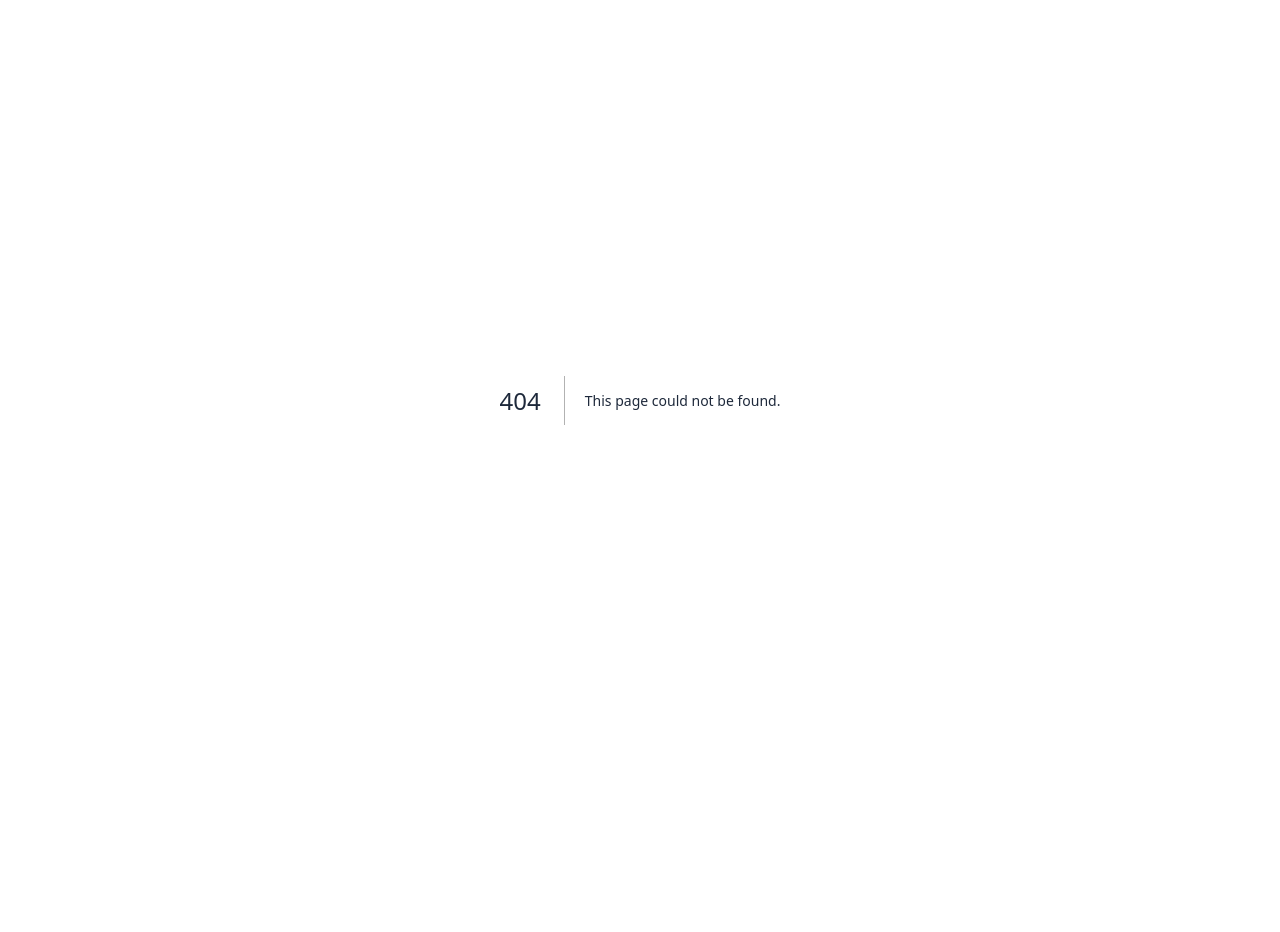
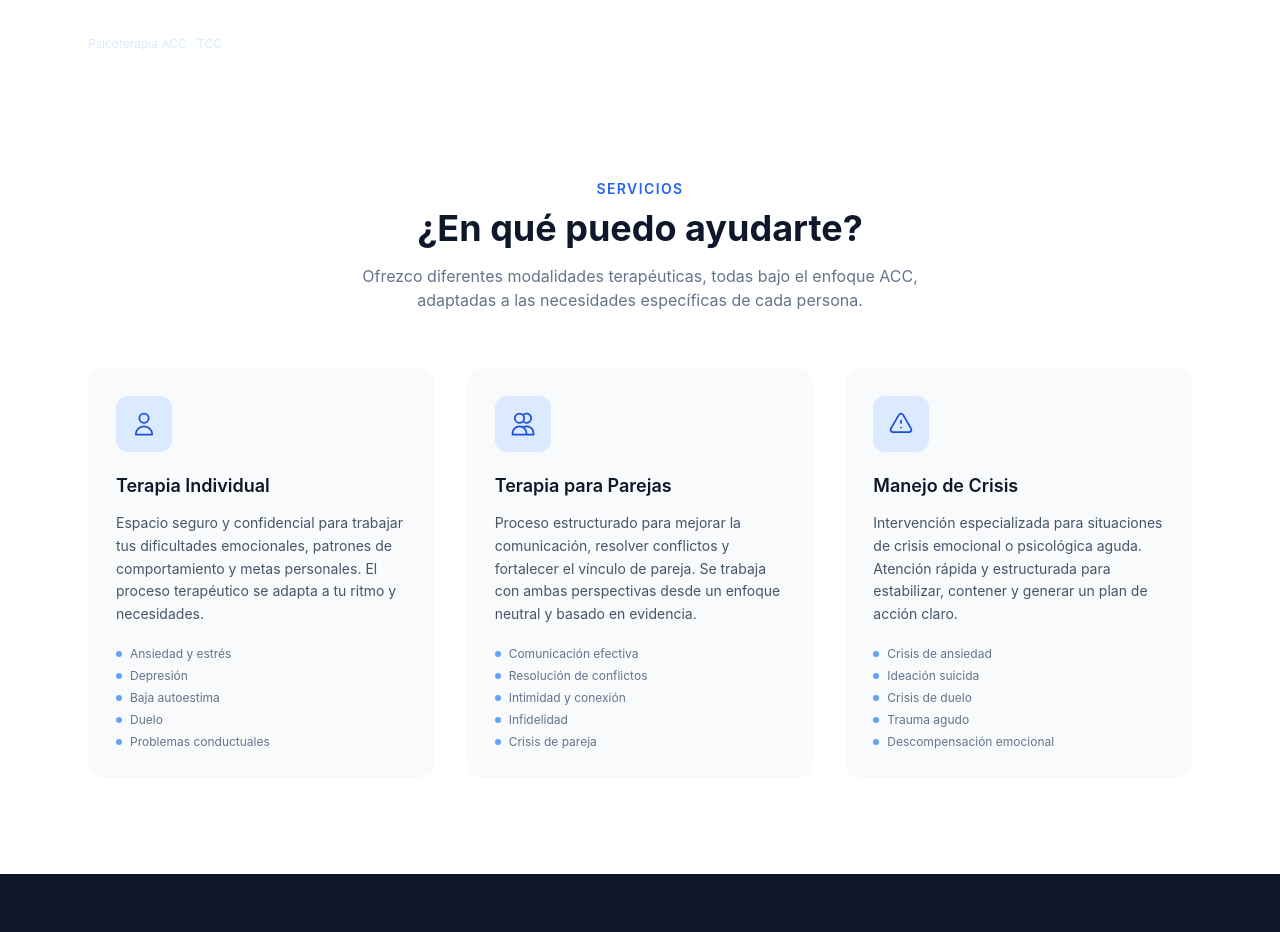
Before and after one commit to novumarketing/sebastian-psicologia, a Next.js app: page /servicios in a window 1280 px wide. Before the commit this address had no page. Shown: the top 932 px of the page. Before the commit the page ends 800 px from the top, so only its background shows below. Built offline with nearby package versions, Linux system fonts and the light colour scheme.

Commit message:
feat: add app/servicios/page.tsx

```diff
--- /dev/null
+++ b/app/servicios/page.tsx
@@ -0,0 +1,20 @@
+import Navbar from '@/components/Navbar'
+import Services from '@/components/Services'
+import Footer from '@/components/Footer'
+
+export const metadata = {
+  title: 'Servicios | Mtro. Sebastián Escorza',
+  description: 'Terapia individual, de pareja y manejo de crisis en Pachuca, Hidalgo.',
+}
+
+export default function ServiciosPage() {
+  return (
+    <>
+      <Navbar />
+      <main className="pt-20">
+        <Services />
+      </main>
+      <Footer />
+    </>
+  )
+}
```
